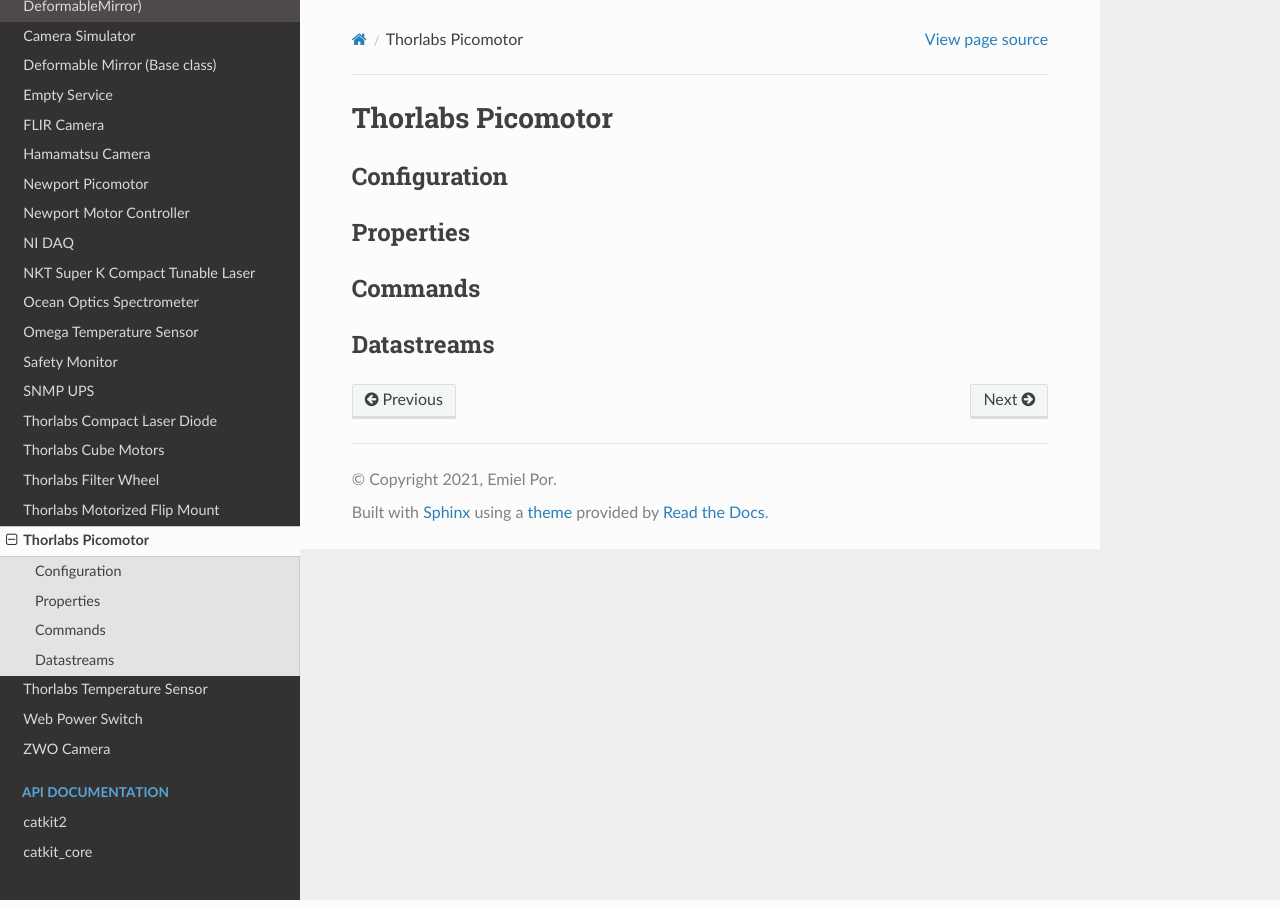
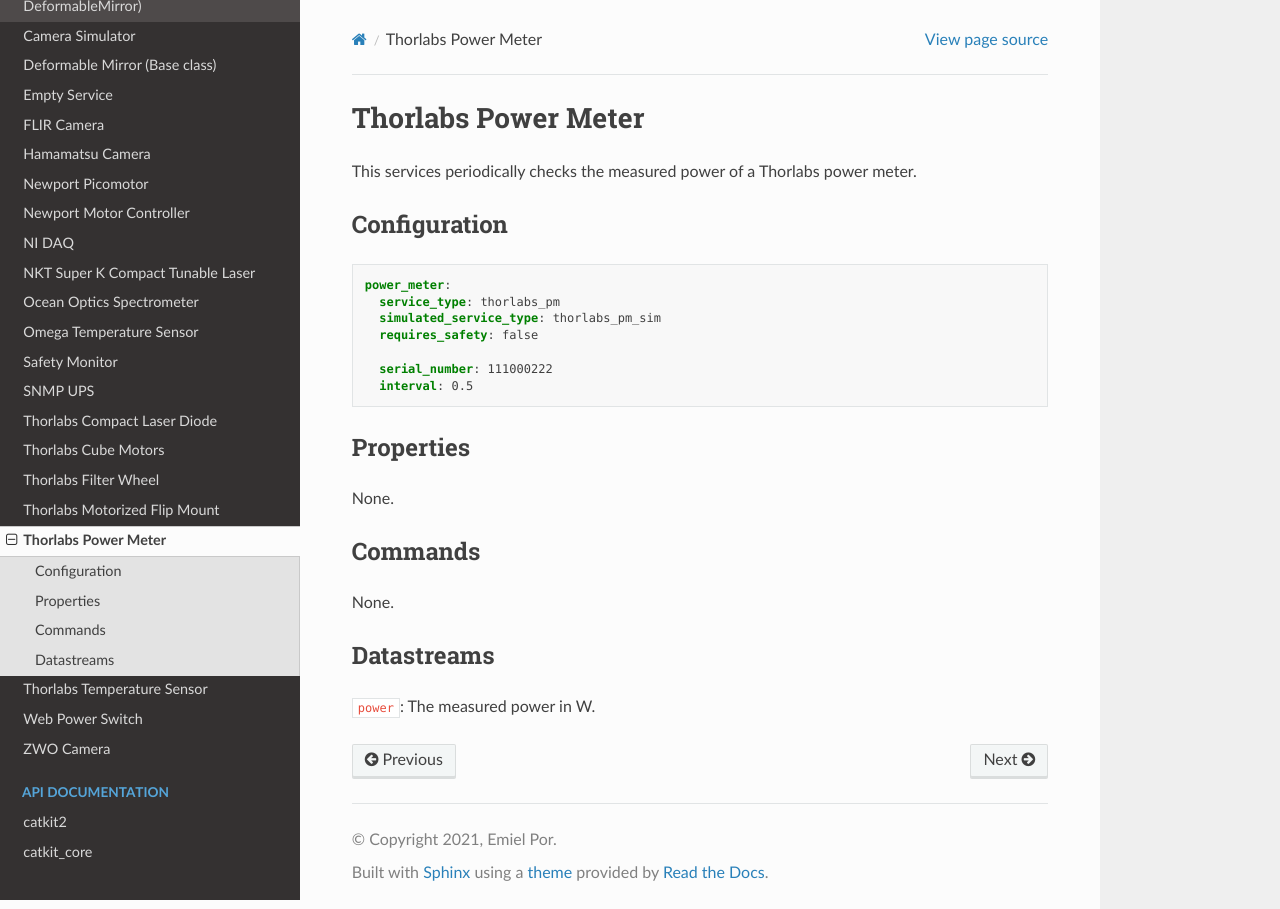
Before and after one commit to spacetelescope/catkit2, a Sphinx documentation site: the page built from docs/services/thorlabs_pm.rst, in a window 1280 px wide. Built offline with Sphinx 7.4.7 and the Read the Docs theme 3.1.0, drawn with Linux system fonts in a browser that asks for light colours.

Commit message:
Add Thorlabs power meter service doc

```diff
--- a/docs/services/thorlabs_pm.rst
+++ b/docs/services/thorlabs_pm.rst
@@ -1,14 +1,29 @@
-Thorlabs Picomotor
-==================
+Thorlabs Power Meter
+====================
+
+This services periodically checks the measured power of a Thorlabs power meter.
 
 Configuration
 -------------
 
+.. code-block:: YAML
+
+    power_meter:
+      service_type: thorlabs_pm
+      simulated_service_type: thorlabs_pm_sim
+      requires_safety: false
+
+      serial_number: 111000222
+      interval: 0.5
+
 Properties
 ----------
+None.
 
 Commands
 --------
+None.
 
 Datastreams
 -----------
+``power``: The measured power in W.
```
